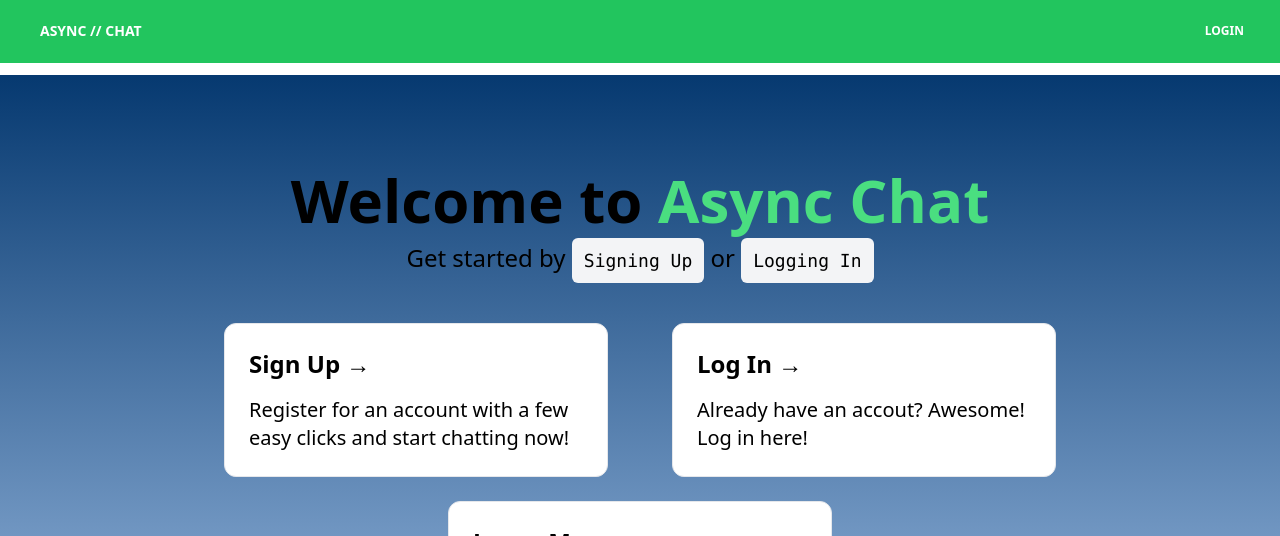
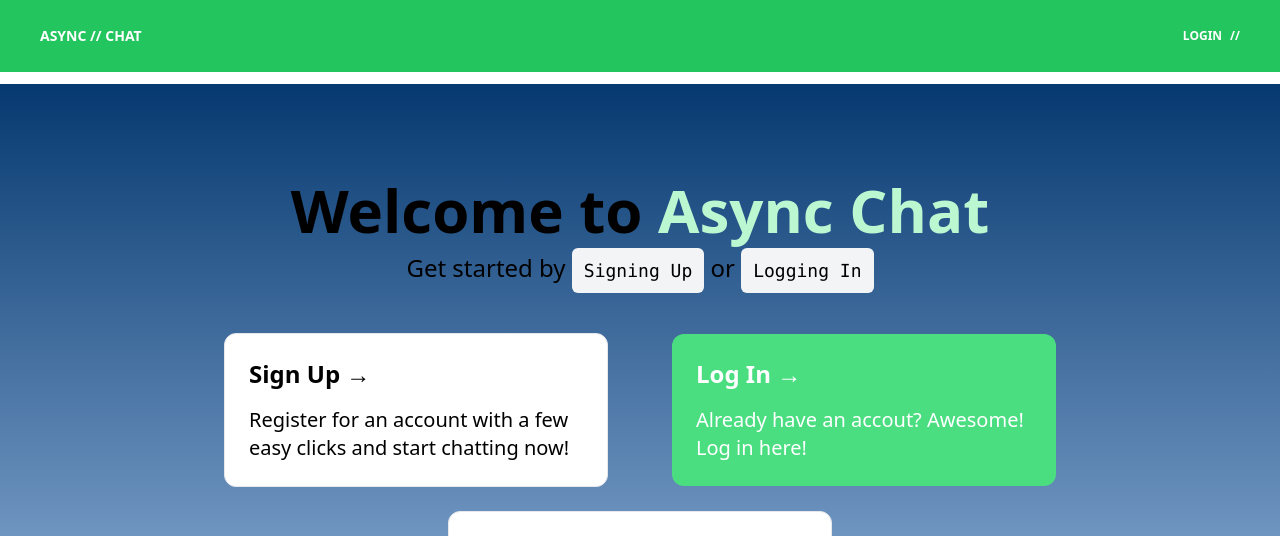
Before and after one commit to stvlley/async-chat, a Next.js app: page / in a window 1280 px wide. Shown: the top 536 px of the page. Built offline with nearby package versions, Linux system fonts and the light colour scheme.

Commit message:
fix login dynamic

```diff
--- a/components/Navbar.js
+++ b/components/Navbar.js
@@ -19,6 +19,8 @@ const Navbar = () => {
       <a class="text-sm font-bold leading-relaxed inline-block mr-4 py-2 whitespace-nowrap uppercase text-white" href="#pablo">
         async // chat
       </a>
+
+      {/* hamburger */}
       <button class="cursor-pointer text-xl leading-none px-3 py-1 border border-solid border-transparent rounded bg-transparent block lg:hidden outline-none focus:outline-none" type="button">
         <span class="block relative w-6 h-px rounded-sm bg-white"></span>
         <span class="block relative w-6 h-px rounded-sm bg-white mt-1"></span>
@@ -29,8 +31,9 @@ const Navbar = () => {
       <ul class="flex flex-col lg:flex-row list-none ml-auto">
 
         <li class="nav-item">
-          <a class="px-3 py-2 flex items-center text-xs uppercase font-bold leading-snug text-white hover:opacity-75" href="/login">
-            <i class="fab fa-pinterest text-lg leading-lg text-white opacity-75" /><span class="ml-2">login</span>
+          <a class="p-2 flex items-center text-xs uppercase font-bold  text-white hover:opacity-75" href="/login">
+            <i class="text-lg text-white " /><span class="ml-2">login</span>
+            <p className="p-2">//</p>
           </a>
         </li>
       </ul>
--- a/pages/index.js
+++ b/pages/index.js
@@ -20,7 +20,7 @@ const Home = () => {
       <main className="flex w-full flex-1 flex-col items-center justify-center px-20 text-center">
         <h1 className="text-6xl font-bold">
           Welcome to{' '}
-          <a className="text-green-400" href="https://nextjs.org">
+          <a className="text-green-200" href="https://nextjs.org">
             Async Chat
           </a>
         </h1>
@@ -50,7 +50,7 @@ const Home = () => {
 
           <a
             href="login"
-            className="bg-white mt-6 w-96 rounded-xl border p-6 text-left hover:text-blue-600 focus:text-blue-600"
+            className="bg-green-400 text-white mt-6 w-96 rounded-xl border:bg-green-400 p-6 text-left hover:text-blue-600 focus:text-blue-600"
           >
             <h3 className="text-2xl font-bold">Log In &rarr;</h3>
             <p className="mt-4 text-xl">
```
